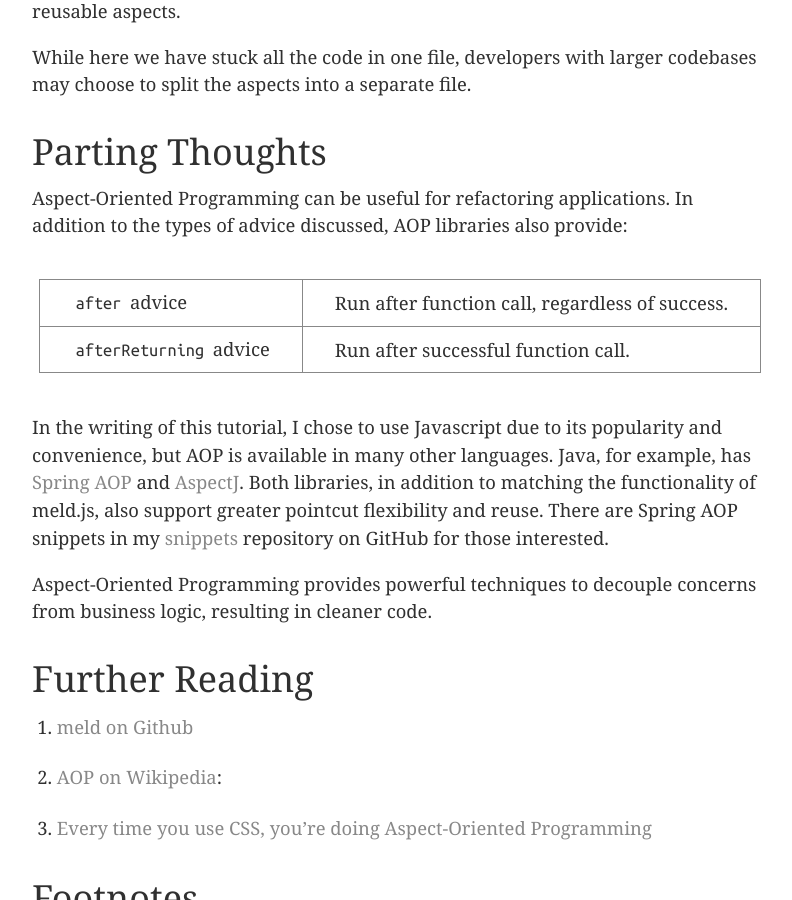
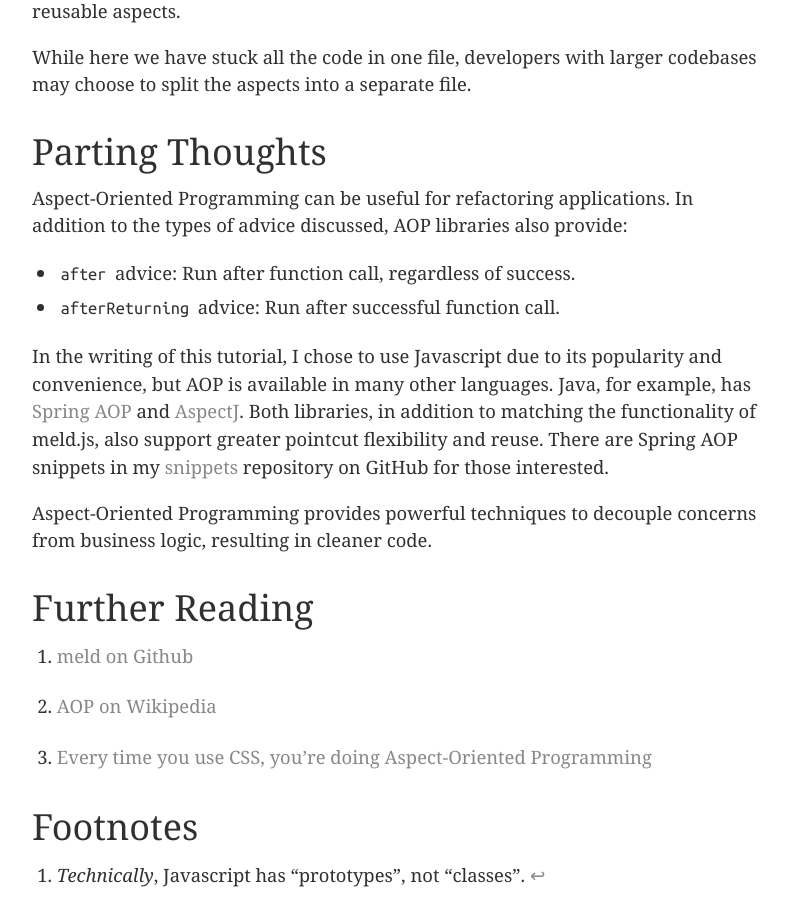
Before and after one commit to abstractOwl/abstractOwl.github.io, a Jekyll site: the page built from _posts/2014-07-09-intro-to-aop.md, in a window 1280 px wide and 900 px high, scrolled down 4434 px. Shown: the whole window, without its empty margins (240-1032 px from the left). Built offline with Jekyll 4.4.1, drawn with Linux system fonts in a browser that asks for light colours; comment, search, counter and statistics services are not loaded.

```diff
--- a/_posts/2014-07-09-intro-to-aop.md
+++ b/_posts/2014-07-09-intro-to-aop.md
@@ -190,8 +190,8 @@ codebases may choose to split the aspects into a separate file.
 Aspect-Oriented Programming can be useful for refactoring applications. In
 addition to the types of advice discussed, AOP libraries also provide:
 
-`after` advice          | Run after function call, regardless of success.
-`afterReturning` advice | Run after successful function call.
+* `after` advice: Run after function call, regardless of success.
+* `afterReturning` advice: Run after successful function call.
 
 In the writing of this tutorial, I chose to use Javascript due to its
 popularity and convenience, but AOP is available in many other languages.
@@ -210,7 +210,7 @@ from business logic, resulting in cleaner code.
 
 1. [meld on Github](https://github.com/cujojs/meld)
 
-2. [AOP on Wikipedia](https://en.wikipedia.org/wiki/Aspect-oriented_programming):
+2. [AOP on Wikipedia](https://en.wikipedia.org/wiki/Aspect-oriented_programming)
 
 3. [Every time you use CSS, you’re doing Aspect-Oriented Programming](http://plpatterns.com/post/482063133/every-time-you-use-css-youre-doing-aspect-oriented)
 
```
